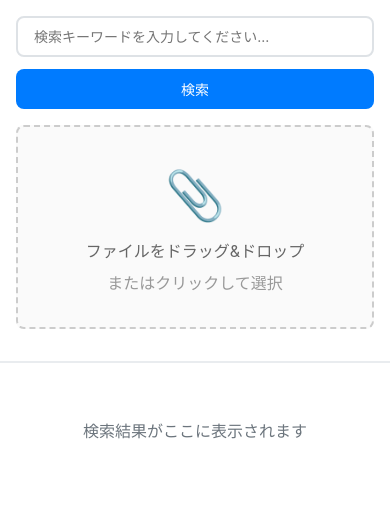
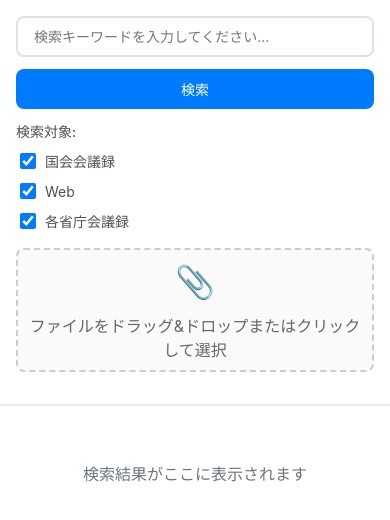
Before and after one commit to team-mirai-volunteer/kokkai-join, a React (Vite) app in the folder frontend/: page / in a window 390 px wide. Shown: the top 520 px of the page. Built offline with nearby package versions, Linux system fonts and the light colour scheme.

Commit message:
chore: プロバイダー選択UIを追加

```diff
--- a/frontend/src/App.css
+++ b/frontend/src/App.css
@@ -50,6 +50,56 @@ body {
   gap: 12px;
   align-items: center;
   max-width: 100%;
+}
+
+.provider-selection {
+  display: flex;
+  align-items: center;
+  gap: 16px;
+  margin-top: 12px;
+  flex-wrap: wrap;
+}
+
+.provider-label {
+  font-size: 14px;
+  font-weight: 500;
+  color: #495057;
+}
+
+.provider-checkbox {
+  display: flex;
+  align-items: center;
+  gap: 6px;
+  cursor: pointer;
+  user-select: none;
+  font-size: 14px;
+  color: #495057;
+  transition: color 0.2s;
+}
+
+.provider-checkbox:hover {
+  color: #007bff;
+}
+
+.provider-checkbox input[type="checkbox"] {
+  cursor: pointer;
+  width: 16px;
+  height: 16px;
+  accent-color: #007bff;
+}
+
+.provider-checkbox input[type="checkbox"]:disabled {
+  cursor: not-allowed;
+  opacity: 0.6;
+}
+
+.provider-auto-enabled {
+  font-size: 14px;
+  color: #6c757d;
+  font-style: italic;
+  padding: 4px 8px;
+  background-color: #f8f9fa;
+  border-radius: 4px;
 }
 
 .query-input {
@@ -338,6 +388,12 @@ body {
     align-items: stretch;
   }
 
+  .provider-selection {
+    flex-direction: column;
+    align-items: flex-start;
+    gap: 8px;
+  }
+
   .query-input {
     width: 100%;
   }
--- a/frontend/src/App.tsx
+++ b/frontend/src/App.tsx
@@ -4,6 +4,11 @@ import remarkGfm from "remark-gfm";
 import { FileUploadArea } from "./components/FileUploadArea";
 import { useFileUpload } from "./hooks/useFileUpload";
 import { useLocalStorageCache } from "./hooks/useLocalStorageCache";
+import {
+  type ProviderType,
+  PROVIDER_LABELS,
+  SELECTABLE_PROVIDERS,
+} from "./types/provider";
 import "./App.css";
 
 interface SearchResult {
@@ -15,6 +20,21 @@ function App() {
   const [query, setQuery] = useState("");
   const [loading, setLoading] = useState(false);
   const [error, setError] = useState("");
+  const [selectedProviders, setSelectedProviders] = useState<ProviderType[]>(
+    () => {
+      // localStorageから保存されたprovidersを復元
+      const saved = localStorage.getItem("selected_providers");
+      if (saved) {
+        try {
+          return JSON.parse(saved);
+        } catch {
+          // パースエラーの場合はデフォルト値
+        }
+      }
+      // デフォルトは全て選択
+      return [...SELECTABLE_PROVIDERS];
+    },
+  );
 
   // カスタムフックでlocalStorageを管理
   const { data: cachedData, setData: setCachedData } =
@@ -40,11 +60,38 @@ function App() {
     }
   }, [cachedQuery, query]);
 
+  // selectedProvidersが変更されたらlocalStorageに保存
+  useEffect(() => {
+    localStorage.setItem(
+      "selected_providers",
+      JSON.stringify(selectedProviders),
+    );
+  }, [selectedProviders]);
+
+  const handleProviderToggle = (providerId: ProviderType) => {
+    setSelectedProviders((prev) => {
+      if (prev.includes(providerId)) {
+        // 最低1つは選択必要
+        if (prev.length === 1) {
+          return prev;
+        }
+        return prev.filter((id) => id !== providerId);
+      } else {
+        return [...prev, providerId];
+      }
+    });
+  };
+
   const handleSubmit = async (e: React.FormEvent) => {
     e.preventDefault();
 
     if (!query.trim()) {
       setError("キーワードを入力してください");
+      return;
+    }
+
+    if (selectedProviders.length === 0) {
+      setError("少なくとも1つのプロバイダーを選択してください");
       return;
     }
 
@@ -66,6 +113,7 @@ function App() {
           body: JSON.stringify({
             query: query.trim(),
             files: encodedFiles,
+            providers: selectedProviders,
           }),
         },
       );
@@ -108,6 +156,25 @@ function App() {
               {loading ? "検索中..." : "検索"}
             </button>
           </div>
+
+          <div
+            className="provider-selection"
+            role="group"
+            aria-label="provider selection"
+          >
+            <span className="provider-label">検索対象:</span>
+            {SELECTABLE_PROVIDERS.map((providerId) => (
+              <label key={providerId} className="provider-checkbox">
+                <input
+                  type="checkbox"
+                  checked={selectedProviders.includes(providerId)}
+                  onChange={() => handleProviderToggle(providerId)}
+                  disabled={loading}
+                />
+                <span>{PROVIDER_LABELS[providerId]}</span>
+              </label>
+            ))}
+          </div>
         </form>
 
         <FileUploadArea
--- a/frontend/src/components/FileListItem.tsx
+++ b/frontend/src/components/FileListItem.tsx
@@ -12,6 +12,11 @@ function formatFileSize(bytes: number): string {
 }
 
 export function FileListItem({ file, onRemove }: FileListItemProps) {
+  const handleRemoveClick = (e: React.MouseEvent<HTMLButtonElement>) => {
+    e.stopPropagation();
+    onRemove(file.id);
+  };
+
   return (
     <div className="file-list-item">
       <div className="file-info">
@@ -21,7 +26,7 @@ export function FileListItem({ file, onRemove }: FileListItemProps) {
       <button
         type="button"
         className="file-remove-button"
-        onClick={() => onRemove(file.id)}
+        onClick={handleRemoveClick}
         aria-label={`${file.name}を削除`}
       >
         ×
--- a/frontend/src/components/FileUploadArea.css
+++ b/frontend/src/components/FileUploadArea.css
@@ -5,12 +5,12 @@
 .file-dropzone {
 	border: 2px dashed #ccc;
 	border-radius: 8px;
-	padding: 2rem;
+	padding: 0.5rem;
 	text-align: center;
 	cursor: pointer;
 	transition: all 0.3s ease;
 	background-color: #fafafa;
-	min-height: 150px;
+	min-height: 50px;
 	display: flex;
 	align-items: center;
 	justify-content: center;
@@ -35,7 +35,7 @@
 }
 
 .dropzone-icon {
-	font-size: 3rem;
+	font-size: 2rem;
 	display: block;
 }
 
--- a/frontend/src/components/FileUploadArea.tsx
+++ b/frontend/src/components/FileUploadArea.tsx
@@ -85,8 +85,7 @@ export function FileUploadArea({
         {files.length === 0 ? (
           <div className="dropzone-placeholder">
             <span className="dropzone-icon">📎</span>
-            <p>ファイルをドラッグ&ドロップ</p>
-            <p className="dropzone-subtext">またはクリックして選択</p>
+            <p>ファイルをドラッグ&ドロップまたはクリックして選択</p>
           </div>
         ) : (
           <div className="file-list">
--- /dev/null
+++ b/frontend/src/types/provider.ts
@@ -0,0 +1,20 @@
+export const ProviderID = {
+  KokkaiDB: "kokkai-db",
+  WebSearch: "openai-web",
+  GovMeetingRag: "gov-meeting-rag",
+} as const;
+
+export type ProviderType = (typeof ProviderID)[keyof typeof ProviderID];
+
+export const PROVIDER_LABELS: Record<ProviderType, string> = {
+  [ProviderID.KokkaiDB]: "国会会議録",
+  [ProviderID.WebSearch]: "Web",
+  [ProviderID.GovMeetingRag]: "各省庁会議録",
+};
+
+// PDF抽出以外のプロバイダー（ユーザーが選択可能）
+export const SELECTABLE_PROVIDERS = [
+  ProviderID.KokkaiDB,
+  ProviderID.WebSearch,
+  ProviderID.GovMeetingRag,
+] as const;
```
